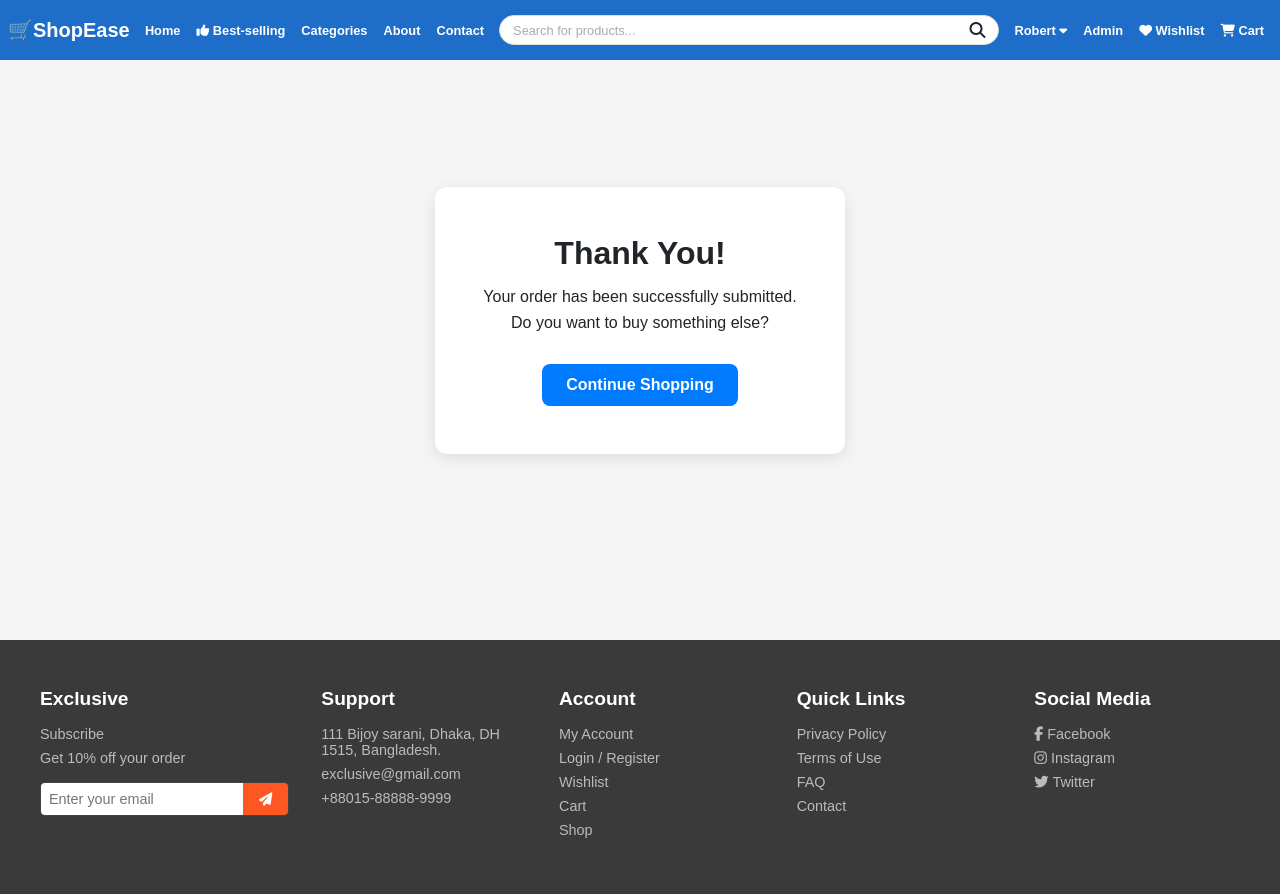
After one commit to Codeine23/GROUP1_E-COMMERCE_WEBSITE, a Flask app: page /order-confirmation in a window 1280 px wide. The commit adds this page. Run offline with Flask 3, Linux system fonts and the light colour scheme; a user stored in the database is signed in; parts of the project's set-up code (start-up, migrations or seed data) failed here and were passed over.

Commit message:
Added confirmation page and disabled button until shipping details is filled

```diff
--- a/app.py
+++ b/app.py
@@ -199,13 +199,23 @@ def update_quantity_route(product_id):
     return jsonify(success=True, cart=session.get("cart", {}))
 
 
-@app.route("/checkout")
+@app.route("/checkout", methods=["GET", "POST"])
 @login_required
 def checkout():
     cart_items_with_details, subtotal = get_cart_items()
     shipping = 5 if subtotal > 0 else 0
 
     total = subtotal + shipping
+
+    if request.method == "POST":
+        #This is where the logic for save to DB would or should be at
+        #so we will redirect to confirmation page
+
+        session["cart"] = {}
+        flash("Your order has been placed!", "success")
+        return redirect(url_for("order_confirmation"))
+
+
     return render_template(
         "pages/checkout.html",
         cart_items=cart_items_with_details,
@@ -213,6 +223,12 @@ def checkout():
         subtotal=subtotal,
         total=total
         )
+
+@app.route("/order-confirmation")
+@login_required
+def order_confirmation():
+    return render_template("pages/order_confirmation.html")
+
 
 @app.route("/wishlist")
 @login_required
--- a/static/css/cart.css
+++ b/static/css/cart.css
@@ -130,6 +130,10 @@
    background: #0056b3;
 }
 
+.checkout-btn:disabled {
+   background-color: silver;
+}
+
 @media (max-width: 768px) {
    .cart-grid {
       grid-template-columns: 1fr;
--- /dev/null
+++ b/static/css/orderconfirmation.css
@@ -0,0 +1,34 @@
+.order-confirmation-container {
+    display: flex;
+    justify-content: center;
+    align-items: center;
+    min-height: 80vh;
+    text-align: center;
+    padding: 2rem;
+}
+.confirmation-card {
+    background: #fff;
+    padding: 3rem;
+    border-radius: 12px;
+    box-shadow: 0 4px 16px rgba(0,0,0,0.1);
+}
+.confirmation-card h2 {
+    font-size: 2rem;
+    margin-bottom: 1rem;
+}
+.confirmation-card p {
+    margin: 0.5rem 0;
+}
+.cta-btn {
+    display: inline-block;
+    margin-top: 1.5rem;
+    padding: 0.75rem 1.5rem;
+    background: #007bff;
+    color: #fff;
+    border-radius: 8px;
+    text-decoration: none;
+    font-weight: bold;
+}
+.cta-btn:hover {
+    background: #0056b3;
+}
--- a/static/css/style.css
+++ b/static/css/style.css
@@ -9,6 +9,7 @@
 @import url('productdetail.css');
 @import url('wishlist.css');
 @import url('categories.css');
+@import url("orderconfirmation.css");
 /* Theme variables */
 :root {
    --color-primary: #1e6ec9;
--- /dev/null
+++ b/templates/pages/order_confirmation.html
@@ -0,0 +1,11 @@
+{% extends "layouts/base.html" %}
+{% block content %}
+<section class="order-confirmation-container">
+    <div class="confirmation-card">
+        <h2>Thank You!</h2>
+        <p>Your order has been successfully submitted.</p>
+        <p>Do you want to buy something else?</p>
+        <a href="{{ url_for('home') }}" class="cta-btn">Continue Shopping</a>
+    </div>
+</section>
+{% endblock %}
```
Also changed, not shown: static/js/checkout.js (added, +16 -0 lines), templates/pages/checkout.html (+23 -2 lines).
